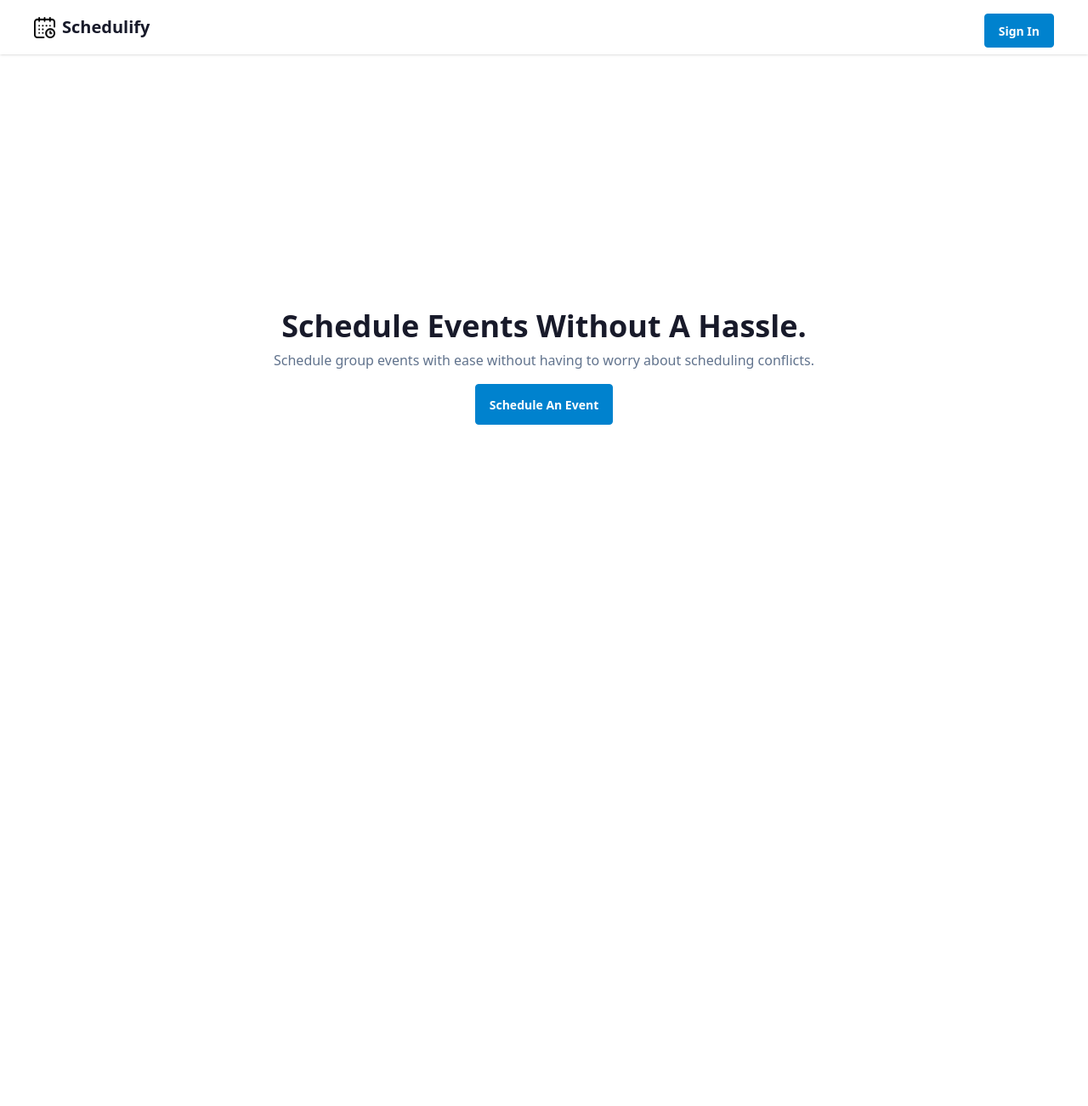
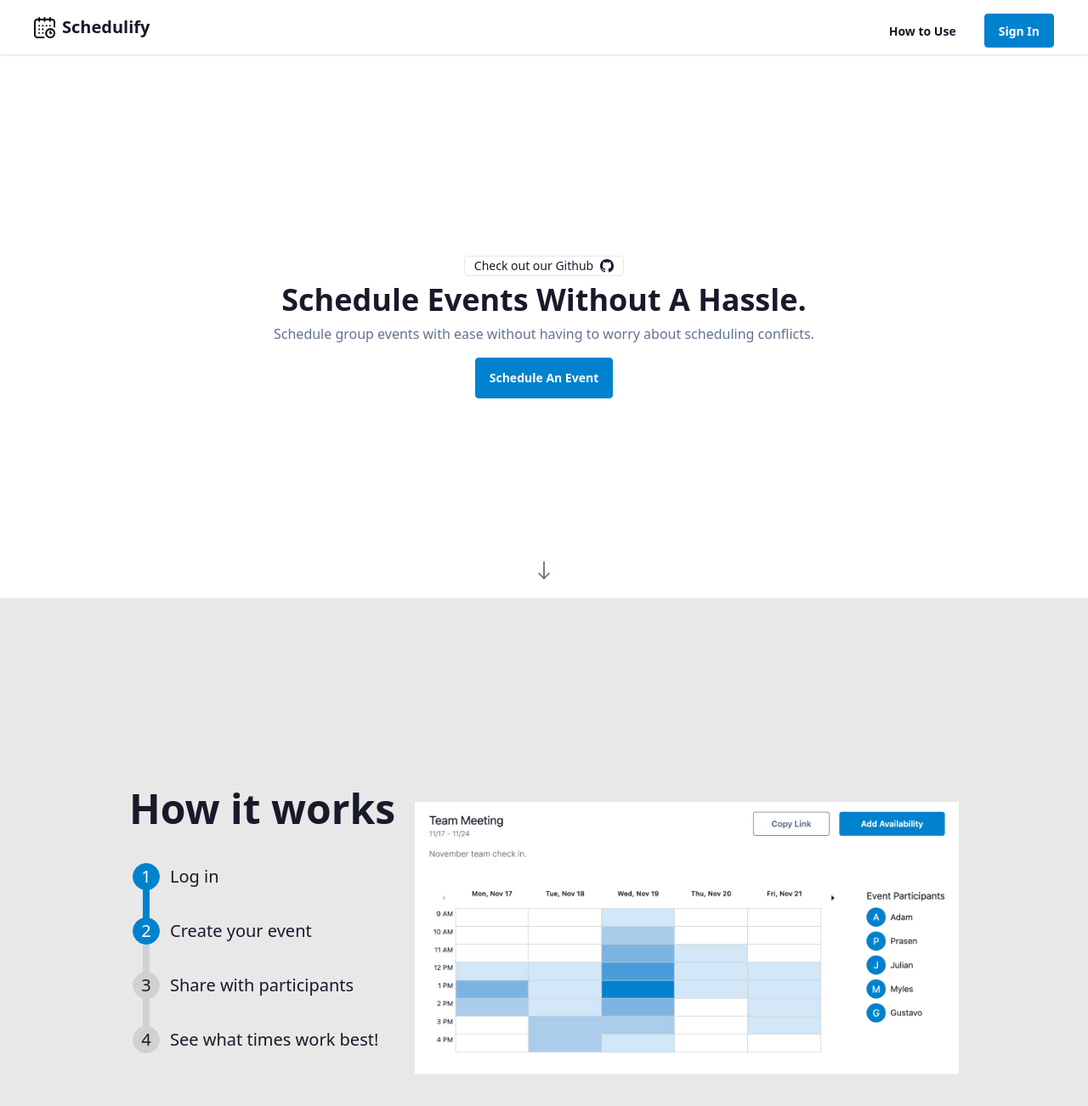
Before and after one commit to prasen-shakya/Schedulify, a React (Vite) app in the folder frontend/: page / in a window 1280 px wide. Shown: the top 1302 px of the page at 85% size. Before the commit the page ends 800 px from the top, so only its background shows below. Built offline with nearby package versions, Linux system fonts and the light colour scheme; no server answers; the HTML template or start-up script is replaced by a standard one.

Commit message:
Added how to use and github link

```diff
--- a/frontend/src/components/Navbar.jsx
+++ b/frontend/src/components/Navbar.jsx
@@ -1,10 +1,13 @@
 import { useAuth } from "@/contexts/AuthContext";
 import calendarLogo from "@/images/calendar.png";
+//import { useNavigate } from "react-router-dom";
 
 export const Navbar = () => {
   const { isAuthenticated, showAuthenticationModal, signOut } = useAuth();
+  //const location = useLocation();
+  //const path = location.pathname;
   return (
-    <div className="navbar bg-base-100 sticky top-0 left-0 w-full shadow-sm">
+    <div className="navbar bg-base-100 sticky top-0 z-50 left-0 w-full shadow-sm">
       <div className="mx-8 flex w-full justify-between">
         <div className="flex items-center gap-2">
           <img className="h-[25px]" src={calendarLogo} alt="Schedulify Logo" />
@@ -12,12 +15,22 @@ export const Navbar = () => {
             Schedulify
           </a>
         </div>
+
+        <div className="flex items-center gap-4"> {/* RIGHT ALIGN BUTTONS */}
+        <div>
+        <a href="/#how"><button className="btn btn-ghost mt-2 h-10">
+
+          How to Use
+        </button></a>
+
+        </div>
         <button
           className="btn btn-primary mt-2 h-10"
           onClick={isAuthenticated ? signOut : showAuthenticationModal}
         >
           {isAuthenticated ? "Sign Out" : "Sign In"}
         </button>
+        </div>
       </div>
     </div>
   );
--- a/frontend/src/pages/Home.jsx
+++ b/frontend/src/pages/Home.jsx
@@ -1,5 +1,8 @@
 import EventModal from "@/components/home/EventModal";
 import { useAuth } from "@/contexts/AuthContext";
+import exampleImg from '../images/example.jpg';
+import githubImg from '../images/github.png';
+//import calendarLogo from "@/images/calendar.png";
 
 export const Home = () => {
   const { requireAuth } = useAuth();
@@ -11,8 +14,15 @@ export const Home = () => {
   return (
     <>
       <EventModal />
-
-      <div className="flex flex-1 flex-col items-center justify-center gap-2 p-5">
+        {/* TITLE + SCHEDULE EVENT SECTION */}
+        <div className="relative flex flex-col items-center justify-center flex-1 p-5 min-h-[80vh]">
+          {/* CENTER CONTENT */}
+          <div className="flex flex-col items-center justify-center gap-2">
+            <a href="https://github.com/prasen-shakya/Schedulify" className="cursor-pointer"><span className="badge">Check out our Github
+              <svg xmlns="http://www.w3.org/2000/svg" width="16" height="16" fill="currentColor" class="bi bi-github" viewBox="0 0 16 16">
+  <path d="M8 0C3.58 0 0 3.58 0 8c0 3.54 2.29 6.53 5.47 7.59.4.07.55-.17.55-.38 0-.19-.01-.82-.01-1.49-2.01.37-2.53-.49-2.69-.94-.09-.23-.48-.94-.82-1.13-.28-.15-.68-.52-.01-.53.63-.01 1.08.58 1.23.82.72 1.21 1.87.87 2.33.66.07-.52.28-.87.51-1.07-1.78-.2-3.64-.89-3.64-3.95 0-.87.31-1.59.82-2.15-.08-.2-.36-1.02.08-2.12 0 0 .67-.21 2.2.82.64-.18 1.32-.27 2-.27s1.36.09 2 .27c1.53-1.04 2.2-.82 2.2-.82.44 1.1.16 1.92.08 2.12.51.56.82 1.27.82 2.15 0 3.07-1.87 3.75-3.65 3.95.29.25.54.73.54 1.48 0 1.07-.01 1.93-.01 2.2 0 .21.15.46.55.38A8.01 8.01 0 0 0 16 8c0-4.42-3.58-8-8-8"/>
+</svg>
+            </span></a>
             <h1 className="text-center text-4xl font-bold">
               Schedule Events Without A Hassle.
             </h1>
@@ -20,6 +30,7 @@ export const Home = () => {
               Schedule group events with ease without having to worry about
               scheduling conflicts.
             </p>
+
             <button
               className="btn btn-primary mt-2 h-12"
               onClick={() => requireAuth(handleScheduleEvent)}
@@ -27,6 +38,83 @@ export const Home = () => {
               Schedule An Event
             </button>
           </div>
+          {/* BOTTOM ARROW */}
+          <div className="absolute bottom-4 left-1/2 -translate-x-1/2">
+            <svg
+              xmlns="http://www.w3.org/2000/svg"
+              className="w-8 h-6 animate-bounce text-gray-600 cursor-pointer"
+              viewBox="0 0 16 16"
+              fill="currentColor"
+              onClick={() => {
+            document.getElementById("how")
+            ?.scrollIntoView({ behavior: "smooth" });
+          }}
+            >
+              <path
+                fillRule="evenodd"
+                d="M8 1a.5.5 0 0 1 .5.5v11.793l3.146-3.147a.5.5 0 0 1 .708.708l-4 4a.5.5 0 0 1-.708 0l-4-4a.5.5 0 0 1 .708-.708L7.5 13.293V1.5A.5.5 0 0 1 8 1"
+              />
+            </svg>
+          </div>
+        </div>
+        {/* HOW TO USE SECTION */}
+        <div className="hero bg-base-200 min-h-screen" id="how">
+          <div className="hero-content flex-col lg:flex-row-reverse">
+            <img
+              src={exampleImg}
+              className="max-w-[50vw] h-auto"
+            />
+            <div className="min-w-[25vw]">
+              <h1 className="text-5xl font-bold">How it works</h1>
+              <p className="py-6">
+                <ul className="steps steps-vertical text-xl">
+                  <li className="step step-primary">Log in</li>
+                  <li className="step step-primary">Create your event</li>
+                  {/*<li className="step step-primary">Fill out your availability</li> */}
+                  <li className="step ">Share with participants</li>
+                  <li className="step ">See what times work best!</li>
+                </ul>
+              </p>
+              {/* <button
+                  className="btn btn-primary mt-2 h-12"
+                  onClick={() => requireAuth(handleScheduleEvent)}
+                >
+                  Get Started
+              </button> */}
+            </div>
+          </div>
+        </div>
+        {/* About Section
+        <div className="hero min-h-screen" id="about">
+          <div className="hero-content flex-col lg:flex-row">
+            <img
+              src={githubImg}
+              className="max-w-sm rounded-lg shadow-2xl"
+            />
+            <div className="text-center">
+              <h1 className="text-5xl font-bold">About the Project</h1>
+                <p className="py-6">
+                  Our project is a collaborative effort to design and build a full-stack scheduling application as part of our CS370 Software Design and Development course. The goal of the project is to simulate a real-world software development environment, allowing our team to experience planning, designing, and implementing a complete system from scratch. We worked together to create a tool that helps groups coordinate meeting times by analyzing and comparing user-submitted availability. Throughout the process, we practiced industry-standard development practices such as version control, iterative design, documentation, and collaborative problem-solving. This project reflects both our teamwork and our ability to apply software engineering principles to build a functional, user-focused application.
+                </p>
+              <a href="https://github.com/prasen-shakya/Schedulify"><button className="btn btn-primary">Check out the Source</button></a>
+            </div>
+          </div>
+        </div>
+        {/* Footer
+        <footer className="footer sm:footer-horizontal bg-base-200  p-10">
+          <aside>
+            <img className="h-[25px]" src={calendarLogo} alt="Schedulify Logo" />
+            <p>
+              Schedulify
+              <br />
+              {/* Schedule events without a hassle.
+            </p>
+          </aside>
+          <nav>
+            <h6 className="footer-title">How to use</h6>
+            <h6 className="footer-title">About</h6>
+          </nav>
+        </footer>*/}
     </>
   );
 };
```
Also changed, not shown: frontend/src/components/Layout.jsx (line endings or trailing spaces), frontend/src/images/example.jpg (added), frontend/src/images/github.png (added). Lines whose indentation alone changed are shown as unchanged.
